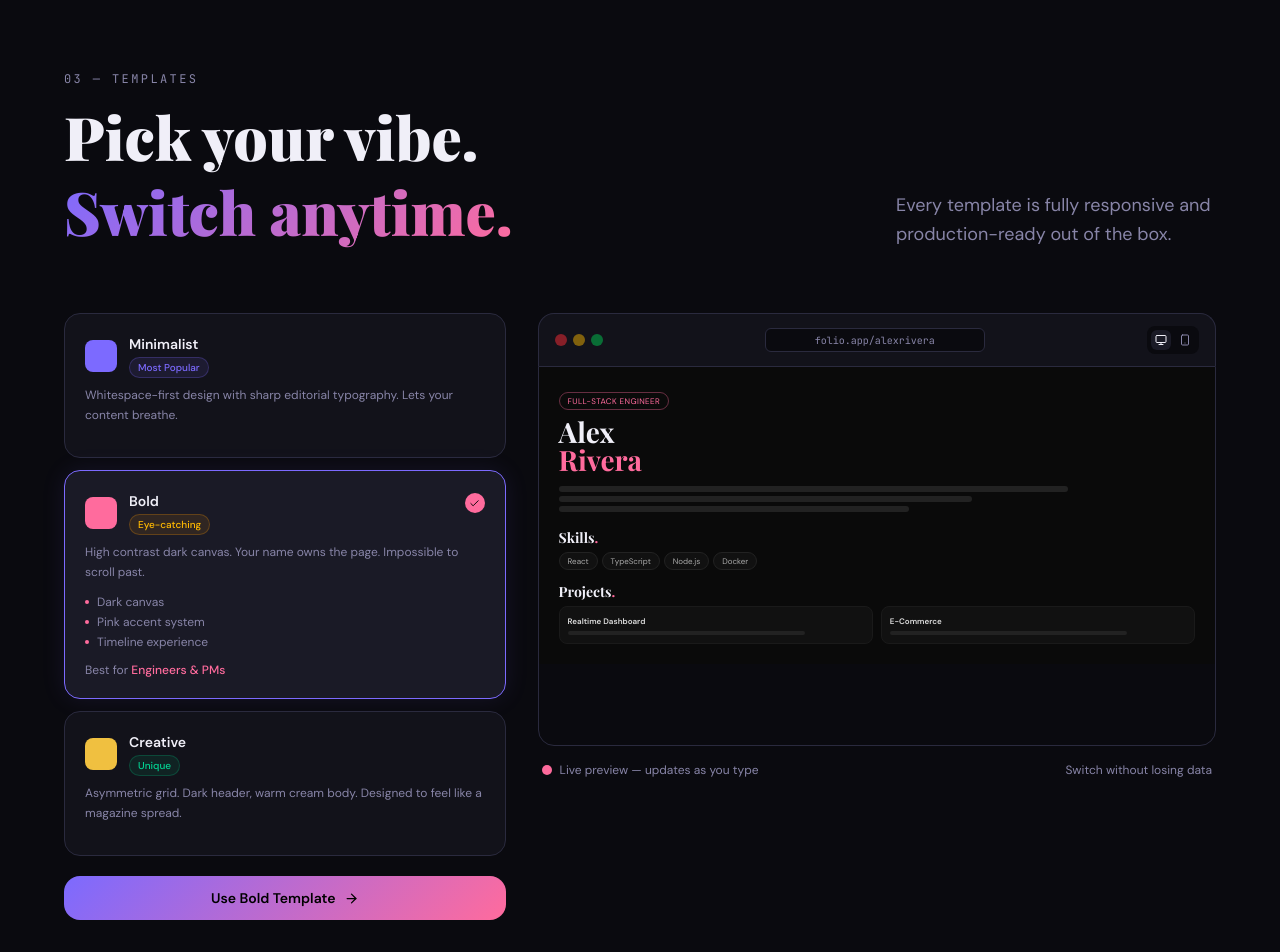
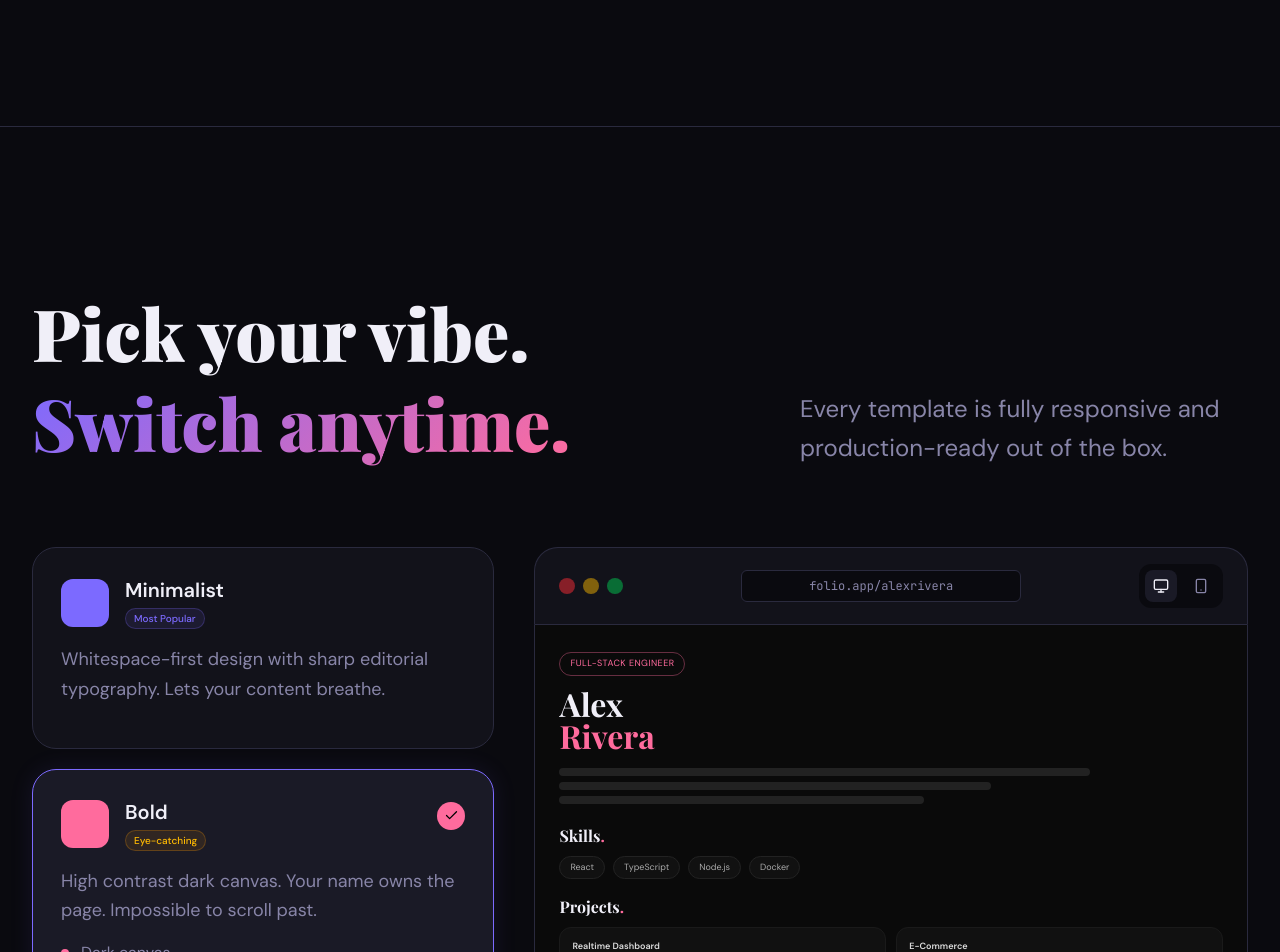
Before and after one commit to reeham4411/Portfolio-Builder, a Next.js app: page / in a window 1280 px wide. Shown: the part 1880-2832 px from the top of the page. Built offline with nearby package versions, Linux system fonts and the light colour scheme.

Commit message:
feat: updating landing page

```diff
--- a/src/components/landing/TemplateShowcase.tsx
+++ b/src/components/landing/TemplateShowcase.tsx
@@ -6,8 +6,6 @@ import { ArrowRight, Check, Monitor, Smartphone } from "lucide-react";
 import { cn } from "@/lib/utils";
 import { TemplateId } from "@/types/portfolio";
 import Badge from "@/components/ui/Badge";
-
-// ─── Template definitions ────────────────────────────────────────────────────
 
 interface TemplateConfig {
   id: TemplateId;
@@ -65,55 +63,58 @@ const templates: TemplateConfig[] = [
   },
 ];
 
-// ─── Mini portfolio preview card per template ─────────────────────────────────
+// Mini portfolio preview card per template
 
 function MinimalistPreview({ accent }: { accent: string }) {
   return (
-    <div className="p-5 h-full" style={{ background: "#fff", color: "#111" }}>
-      <div className="mb-3">
+    <div className="p-6 h-full" style={{ background: "#fff", color: "#111" }}>
+      <div className="mb-4">
         <div
-          className="h-5 w-32 rounded mb-1.5"
+          className="h-6 w-36 rounded mb-2"
           style={{ background: "#111", opacity: 0.85 }}
         />
         <div
-          className="h-3 w-20 rounded"
+          className="h-4 w-24 rounded"
           style={{ background: "#888", opacity: 0.5 }}
         />
       </div>
-      <div className="flex gap-3 mb-4">
+      <div className="flex gap-3 mb-5">
         {["✉", "📍", "🐙"].map((i) => (
           <div key={i} className="flex items-center gap-1">
-            <div className="h-2 w-14 rounded" style={{ background: "#ccc" }} />
+            <div
+              className="h-2.5 w-16 rounded"
+              style={{ background: "#ccc" }}
+            />
           </div>
         ))}
       </div>
-      <div className="h-px mb-4" style={{ background: "#eee" }} />
+      <div className="h-px mb-5" style={{ background: "#eee" }} />
       <div
-        className="text-[9px] font-mono tracking-widest mb-2"
+        className="text-[10px] font-mono tracking-widest mb-2"
         style={{ color: "#aaa" }}
       >
         ABOUT
       </div>
-      <div className="space-y-1 mb-4">
+      <div className="space-y-1.5 mb-5">
         {[100, 90, 75].map((w) => (
           <div
             key={w}
-            className="h-2 rounded"
+            className="h-2.5 rounded"
             style={{ background: "#eee", width: `${w}%` }}
           />
         ))}
       </div>
       <div
-        className="text-[9px] font-mono tracking-widest mb-2"
+        className="text-[10px] font-mono tracking-widest mb-2"
         style={{ color: "#aaa" }}
       >
         SKILLS
       </div>
-      <div className="flex flex-wrap gap-1.5 mb-4">
+      <div className="flex flex-wrap gap-2 mb-5">
         {["React", "TypeScript", "Node.js", "PostgreSQL"].map((s) => (
           <span
             key={s}
-            className="px-2 py-0.5 rounded text-[8px]"
+            className="px-2.5 py-1 rounded text-[9px]"
             style={{ border: "1px solid #eee", color: "#555" }}
           >
             {s}
@@ -121,22 +122,22 @@ function MinimalistPreview({ accent }: { accent: string }) {
         ))}
       </div>
       <div
-        className="text-[9px] font-mono tracking-widest mb-2"
+        className="text-[10px] font-mono tracking-widest mb-2"
         style={{ color: "#aaa" }}
       >
         PROJECTS
       </div>
-      <div className="space-y-2">
+      <div className="space-y-2.5">
         {["Realtime Dashboard ↗", "E-Commerce Platform ↗"].map((p) => (
           <div key={p}>
             <div
-              className="text-[9px] font-semibold mb-0.5"
+              className="text-[10px] font-semibold mb-1"
               style={{ color: "#222" }}
             >
               {p}
             </div>
             <div
-              className="h-1.5 rounded w-5/6"
+              className="h-2 rounded w-5/6"
               style={{ background: "#f0f0f0" }}
             />
           </div>
@@ -149,43 +150,43 @@ function MinimalistPreview({ accent }: { accent: string }) {
 function BoldPreview({ accent }: { accent: string }) {
   return (
     <div
-      className="p-5 h-full"
+      className="p-6 h-full"
       style={{ background: "#0a0a0a", color: "#f0eff8" }}
     >
       <div
-        className="inline-block px-2 py-0.5 rounded-full mb-2 text-[8px] tracking-wider"
+        className="inline-block px-2.5 py-1 rounded-full mb-3 text-[9px] tracking-wider"
         style={{ border: `1px solid ${accent}60`, color: accent }}
       >
         FULL-STACK ENGINEER
       </div>
       <div
-        className="font-bold leading-none mb-3"
-        style={{ fontSize: 28, fontFamily: "'Playfair Display', serif" }}
+        className="font-bold leading-none mb-4"
+        style={{ fontSize: 32, fontFamily: "'Playfair Display', serif" }}
       >
         Alex
         <br />
         <span style={{ color: accent }}>Rivera</span>
       </div>
-      <div className="space-y-1 mb-4">
+      <div className="space-y-1.5 mb-5">
         {[80, 65, 55].map((w) => (
           <div
             key={w}
-            className="h-1.5 rounded"
+            className="h-2 rounded"
             style={{ background: "#222", width: `${w}%` }}
           />
         ))}
       </div>
       <div
-        className="mb-1 font-bold text-sm"
+        className="mb-2 font-bold text-base"
         style={{ fontFamily: "'Playfair Display', serif" }}
       >
         Skills<span style={{ color: accent }}>.</span>
       </div>
-      <div className="flex flex-wrap gap-1 mb-3">
+      <div className="flex flex-wrap gap-2 mb-4">
         {["React", "TypeScript", "Node.js", "Docker"].map((s) => (
           <span
             key={s}
-            className="px-2 py-0.5 rounded-full text-[8px]"
+            className="px-2.5 py-1 rounded-full text-[9px]"
             style={{
               border: "1px solid #222",
               color: "#aaa",
@@ -197,25 +198,28 @@ function BoldPreview({ accent }: { accent: string }) {
         ))}
       </div>
       <div
-        className="mb-1 font-bold text-sm"
+        className="mb-2 font-bold text-base"
         style={{ fontFamily: "'Playfair Display', serif" }}
       >
         Projects<span style={{ color: accent }}>.</span>
       </div>
-      <div className="grid grid-cols-2 gap-2">
+      <div className="grid grid-cols-2 gap-2.5">
         {["Realtime Dashboard", "E-Commerce"].map((p) => (
           <div
             key={p}
-            className="p-2 rounded-lg"
+            className="p-3 rounded-xl"
             style={{ background: "#111", border: "1px solid #1a1a1a" }}
           >
             <div
-              className="text-[8px] font-semibold mb-1"
+              className="text-[9px] font-semibold mb-1.5"
               style={{ color: "#ddd" }}
             >
               {p}
             </div>
-            <div className="h-1 rounded w-4/5" style={{ background: "#222" }} />
+            <div
+              className="h-1.5 rounded w-4/5"
+              style={{ background: "#222" }}
+            />
           </div>
         ))}
       </div>
@@ -226,9 +230,9 @@ function BoldPreview({ accent }: { accent: string }) {
 function CreativePreview({ accent }: { accent: string }) {
   return (
     <div className="h-full overflow-hidden" style={{ background: "#f7f4ef" }}>
-      <div className="p-4" style={{ background: "#1a1a1a", color: "#f7f4ef" }}>
+      <div className="p-5" style={{ background: "#1a1a1a", color: "#f7f4ef" }}>
         <div
-          className="text-[8px] tracking-widest mb-1"
+          className="text-[9px] tracking-widest mb-1.5"
           style={{ color: accent }}
         >
           FULL-STACK ENGINEER
@@ -236,7 +240,7 @@ function CreativePreview({ accent }: { accent: string }) {
         <div
           className="leading-none"
           style={{
-            fontSize: 22,
+            fontSize: 26,
             fontFamily: "'Playfair Display', serif",
             fontWeight: 900,
           }}
@@ -244,10 +248,10 @@ function CreativePreview({ accent }: { accent: string }) {
           Alex <span style={{ color: accent }}>Rivera</span>
         </div>
       </div>
-      <div className="p-4">
-        <div className="flex items-center gap-2 mb-2">
+      <div className="p-5">
+        <div className="flex items-center gap-2 mb-3">
           <div
-            className="text-[10px] font-bold"
+            className="text-xs font-bold"
             style={{
               fontFamily: "'Playfair Display', serif",
               color: "#1a1a1a",
@@ -257,7 +261,7 @@ function CreativePreview({ accent }: { accent: string }) {
           </div>
           <div className="flex-1 h-px" style={{ background: "#ddd" }} />
         </div>
-        <div className="grid grid-cols-4 gap-1.5 mb-3">
+        <div className="grid grid-cols-4 gap-2 mb-4">
           {[
             ["React", 100],
             ["Node", 80],
@@ -266,16 +270,16 @@ function CreativePreview({ accent }: { accent: string }) {
           ].map(([name, pct]) => (
             <div
               key={name}
-              className="p-1.5 rounded-lg"
+              className="p-2 rounded-lg"
               style={{ background: "#1a1a1a" }}
             >
               <div
-                className="text-[7px] font-medium mb-1.5"
+                className="text-[8px] font-medium mb-2"
                 style={{ color: "#f7f4ef" }}
               >
                 {name}
               </div>
-              <div className="h-0.5 rounded" style={{ background: "#333" }}>
+              <div className="h-1 rounded" style={{ background: "#333" }}>
                 <div
                   className="h-full rounded"
                   style={{ width: `${pct}%`, background: accent }}
@@ -284,9 +288,9 @@ function CreativePreview({ accent }: { accent: string }) {
             </div>
           ))}
         </div>
-        <div className="flex items-center gap-2 mb-2">
+        <div className="flex items-center gap-2 mb-3">
           <div
-            className="text-[10px] font-bold"
+            className="text-xs font-bold"
             style={{
               fontFamily: "'Playfair Display', serif",
               color: "#1a1a1a",
@@ -296,34 +300,34 @@ function CreativePreview({ accent }: { accent: string }) {
           </div>
           <div className="flex-1 h-px" style={{ background: "#ddd" }} />
         </div>
-        <div className="grid grid-cols-2 gap-2">
+        <div className="grid grid-cols-2 gap-2.5">
           <div
-            className="p-2 rounded-lg"
+            className="p-3 rounded-xl"
             style={{ background: "#1a1a1a", color: "#f7f4ef" }}
           >
             <div
-              className="text-[8px] font-bold mb-0.5"
+              className="text-[9px] font-bold mb-1"
               style={{ fontFamily: "'Playfair Display', serif" }}
             >
               Realtime Dashboard
             </div>
             <div
-              className="h-1 rounded w-4/5 opacity-30"
+              className="h-1.5 rounded w-4/5 opacity-30"
               style={{ background: "#fff" }}
             />
           </div>
           <div
-            className="p-2 rounded-lg"
+            className="p-3 rounded-xl"
             style={{ background: "#eee8dc", color: "#1a1a1a" }}
           >
             <div
-              className="text-[8px] font-bold mb-0.5"
+              className="text-[9px] font-bold mb-1"
               style={{ fontFamily: "'Playfair Display', serif" }}
             >
               E-Commerce
             </div>
             <div
-              className="h-1 rounded w-3/5 opacity-20"
+              className="h-1.5 rounded w-3/5 opacity-20"
               style={{ background: "#1a1a1a" }}
             />
           </div>
@@ -339,8 +343,6 @@ const previewComponents: Record<TemplateId, React.FC<{ accent: string }>> = {
   creative: CreativePreview,
 };
 
-// ─── Main Component ───────────────────────────────────────────────────────────
-
 export default function TemplateShowcase() {
   const [active, setActive] = useState<TemplateId>("bold");
   const [device, setDevice] = useState<"desktop" | "mobile">("desktop");
@@ -349,50 +351,46 @@ export default function TemplateShowcase() {
   const Preview = previewComponents[active];
 
   return (
-    <section className="py-32 px-6 border-t border-[var(--border)]">
-      <div className="max-w-6xl mx-auto">
+    <section className="py-40 px-8 border-t border-[var(--border)]">
+      <div className="max-w-7xl mx-auto">
         {/* Header */}
-        <div className="flex flex-col md:flex-row md:items-end justify-between gap-6 mb-16">
+        <div className="flex flex-col md:flex-row md:items-end justify-between gap-8 mb-20">
           <div>
-            <div className="text-xs font-mono tracking-[0.2em] uppercase text-[var(--text-muted)] mb-3">
-              03 — Templates
-            </div>
-            <h2 className="font-display text-5xl md:text-6xl font-black leading-tight">
+            <h2 className="font-display text-6xl md:text-7xl font-black leading-tight">
               Pick your vibe.
               <br />
               <span className="gradient-text">Switch anytime.</span>
             </h2>
           </div>
-          <p className="text-[var(--text-muted)] text-lg max-w-xs leading-relaxed">
+          <p className="text-[var(--text-muted)] text-xl md:text-2xl max-w-md leading-relaxed">
             Every template is fully responsive and production-ready out of the
             box.
           </p>
         </div>
 
         {/* Layout: tabs + live preview */}
-        <div className="grid grid-cols-1 lg:grid-cols-5 gap-8">
+        <div className="grid grid-cols-1 lg:grid-cols-5 gap-10">
           {/* Left: template picker tabs */}
-          <div className="lg:col-span-2 flex flex-col gap-3">
+          <div className="lg:col-span-2 flex flex-col gap-5">
             {templates.map((tmpl) => (
               <button
                 key={tmpl.id}
                 onClick={() => setActive(tmpl.id)}
                 className={cn(
-                  "w-full text-left p-5 rounded-2xl border transition-all duration-300 group",
+                  "w-full text-left p-7 rounded-3xl border transition-all duration-300 group",
                   active === tmpl.id
                     ? "border-[var(--accent)] bg-[var(--surface-2)] shadow-[0_0_24px_rgba(124,106,255,0.1)]"
                     : "border-[var(--border)] bg-[var(--surface)] hover:border-[var(--border)]/80 hover:bg-[var(--surface-2)]",
                 )}
               >
-                <div className="flex items-start justify-between gap-3 mb-2">
-                  <div className="flex items-center gap-3">
-                    {/* Color swatch */}
+                <div className="flex items-start justify-between gap-4 mb-4">
+                  <div className="flex items-center gap-4">
                     <div
-                      className="w-8 h-8 rounded-lg flex-shrink-0 transition-transform duration-300 group-hover:scale-110"
+                      className="w-12 h-12 rounded-xl flex-shrink-0 transition-transform duration-300 group-hover:scale-110"
                       style={{ background: tmpl.accent }}
                     />
                     <div>
-                      <div className="font-semibold text-sm">{tmpl.name}</div>
+                      <div className="font-semibold text-xl">{tmpl.name}</div>
                       <Badge
                         variant={
                           tmpl.tag === "Most Popular"
@@ -402,7 +400,7 @@ export default function TemplateShowcase() {
                               : "success"
                         }
                         size="xs"
-                        className="mt-0.5"
+                        className="mt-1"
                       >
                         {tmpl.tag}
                       </Badge>
@@ -410,31 +408,33 @@ export default function TemplateShowcase() {
                   </div>
                   {active === tmpl.id && (
                     <div
-                      className="w-5 h-5 rounded-full flex items-center justify-center flex-shrink-0 mt-0.5"
+                      className="w-7 h-7 rounded-full flex items-center justify-center flex-shrink-0 mt-1"
                       style={{ background: tmpl.accent }}
                     >
-                      <Check size={11} className="text-black" />
+                      <Check size={15} className="text-black" />
                     </div>
                   )}
                 </div>
-                <p className="text-[var(--text-muted)] text-xs leading-relaxed mb-3">
+
+                <p className="text-[var(--text-muted)] text-base md:text-lg leading-relaxed mb-4">
                   {tmpl.desc}
                 </p>
+
                 {active === tmpl.id && (
-                  <div className="space-y-1">
+                  <div className="space-y-2">
                     {tmpl.features.map((f) => (
                       <div
                         key={f}
-                        className="flex items-center gap-2 text-xs text-[var(--text-muted)]"
+                        className="flex items-center gap-3 text-sm md:text-base text-[var(--text-muted)]"
                       >
                         <div
-                          className="w-1 h-1 rounded-full flex-shrink-0"
+                          className="w-2 h-2 rounded-full flex-shrink-0"
                           style={{ background: tmpl.accent }}
                         />
                         {f}
                       </div>
                     ))}
-                    <div className="pt-2 text-xs text-[var(--text-muted)]">
+                    <div className="pt-3 text-sm md:text-base text-[var(--text-muted)]">
                       Best for{" "}
                       <span
                         className="font-medium"
@@ -450,48 +450,50 @@ export default function TemplateShowcase() {
 
             <Link
               href="/builder"
-              className="mt-2 flex items-center justify-center gap-2 py-3 px-6 rounded-2xl text-sm font-semibold text-black transition-all duration-300 hover:scale-[1.02] hover:shadow-[0_8px_32px_rgba(124,106,255,0.3)]"
+              className="mt-3 flex items-center justify-center gap-3 py-5 px-8 rounded-3xl text-lg md:text-xl font-semibold text-black transition-all duration-300 hover:scale-[1.02] hover:shadow-[0_8px_32px_rgba(124,106,255,0.3)]"
               style={{
                 background:
                   "linear-gradient(135deg, var(--accent), var(--accent-2))",
               }}
             >
               Use {activeTemplate.name} Template
-              <ArrowRight size={15} />
+              <ArrowRight size={20} />
             </Link>
           </div>
 
           {/* Right: live browser frame preview */}
           <div className="lg:col-span-3 flex flex-col">
             {/* Browser chrome */}
-            <div className="rounded-t-2xl border border-[var(--border)] border-b-0 bg-[var(--surface)] px-4 py-3 flex items-center gap-3">
-              <div className="flex gap-1.5">
-                <div className="w-3 h-3 rounded-full bg-red-500/50" />
-                <div className="w-3 h-3 rounded-full bg-yellow-500/50" />
-                <div className="w-3 h-3 rounded-full bg-green-500/50" />
+            <div className="rounded-t-3xl border border-[var(--border)] border-b-0 bg-[var(--surface)] px-6 py-4 flex items-center gap-4">
+              <div className="flex gap-2">
+                <div className="w-4 h-4 rounded-full bg-red-500/50" />
+                <div className="w-4 h-4 rounded-full bg-yellow-500/50" />
+                <div className="w-4 h-4 rounded-full bg-green-500/50" />
               </div>
+
               <div
-                className="flex-1 h-6 rounded-md border border-[var(--border)] bg-[var(--bg)] flex items-center justify-center text-[10px] font-mono text-[var(--text-muted)]"
-                style={{ maxWidth: 220, margin: "0 auto" }}
+                className="flex-1 h-8 rounded-md border border-[var(--border)] bg-[var(--bg)] flex items-center justify-center text-xs font-mono text-[var(--text-muted)]"
+                style={{ maxWidth: 280, margin: "0 auto" }}
               >
                 folio.app/alexrivera
               </div>
-              <div className="flex items-center gap-1 bg-[var(--bg)] rounded-lg p-1">
+
+              <div className="flex items-center gap-2 bg-[var(--bg)] rounded-xl p-1.5">
                 {(["desktop", "mobile"] as const).map((d) => (
                   <button
                     key={d}
                     onClick={() => setDevice(d)}
                     className={cn(
-                      "p-1 rounded-md transition-all",
+                      "p-2 rounded-lg transition-all",
                       device === d
                         ? "bg-[var(--surface-2)] text-[var(--text)]"
                         : "text-[var(--text-muted)] hover:text-[var(--text)]",
                     )}
                   >
                     {d === "desktop" ? (
-                      <Monitor size={12} />
+                      <Monitor size={16} />
                     ) : (
-                      <Smartphone size={12} />
+                      <Smartphone size={16} />
                     )}
                   </button>
                 ))}
@@ -500,14 +502,14 @@ export default function TemplateShowcase() {
 
             {/* Preview frame */}
             <div
-              className="border border-[var(--border)] rounded-b-2xl overflow-hidden transition-all duration-500"
-              style={{ minHeight: 380 }}
+              className="border border-[var(--border)] rounded-b-3xl overflow-hidden transition-all duration-500"
+              style={{ minHeight: 500 }}
             >
               <div
                 className={cn(
                   "transition-all duration-500 overflow-hidden",
                   device === "mobile"
-                    ? "max-w-[300px] mx-auto border-x border-[var(--border)]"
+                    ? "max-w-[340px] mx-auto border-x border-[var(--border)]"
                     : "w-full",
                 )}
               >
@@ -516,17 +518,17 @@ export default function TemplateShowcase() {
             </div>
 
             {/* Caption */}
-            <div className="mt-4 flex items-center justify-between px-1">
-              <div className="flex items-center gap-2">
+            <div className="mt-5 flex items-center justify-between px-1">
+              <div className="flex items-center gap-3">
                 <div
-                  className="w-2.5 h-2.5 rounded-full animate-pulse"
+                  className="w-3 h-3 rounded-full animate-pulse"
                   style={{ background: activeTemplate.accent }}
                 />
-                <span className="text-xs text-[var(--text-muted)]">
+                <span className="text-sm md:text-base text-[var(--text-muted)]">
                   Live preview — updates as you type
                 </span>
               </div>
-              <span className="text-xs text-[var(--text-muted)]">
+              <span className="text-sm md:text-base text-[var(--text-muted)]">
                 Switch without losing data
               </span>
             </div>
```
Also changed, not shown: src/components/landing/Features.tsx (+12 -8 lines).
